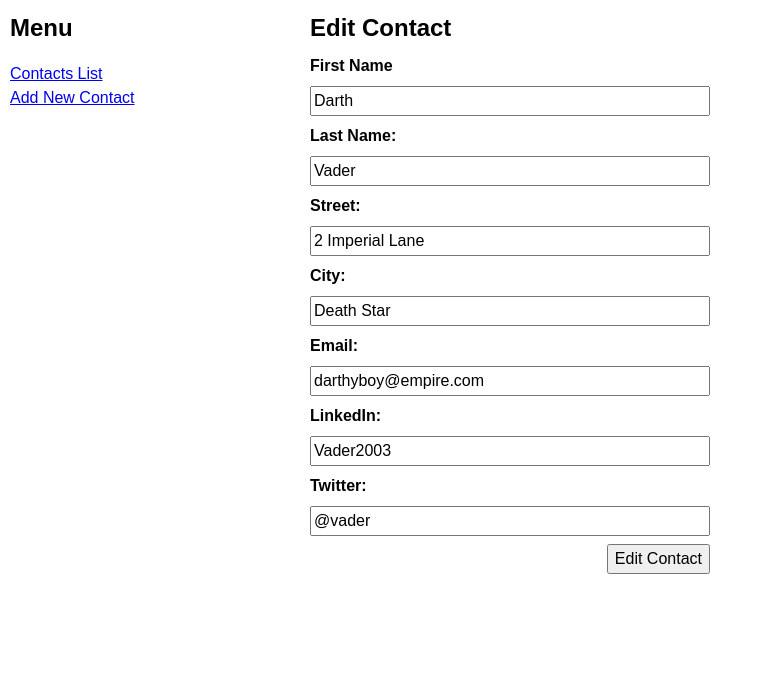
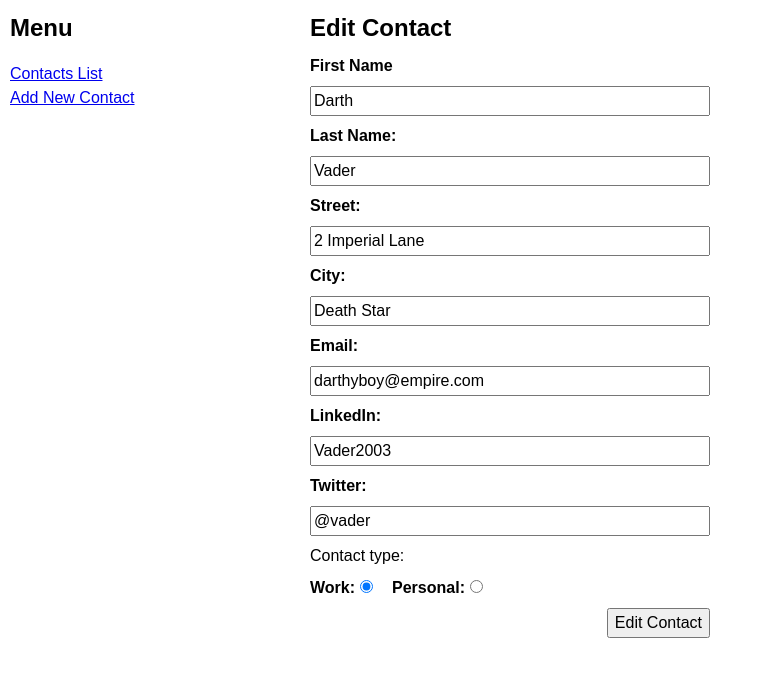
Before and after one commit to boolean-uk/react-address-book, a React (Create React App) app: page /contacts/edit/1 in a window 1280 px wide. Shown: the top 676 px of the page, without its empty margins (0-763 px from the left). Built offline with nearby package versions, Linux system fonts and the light colour scheme; data requests are answered from the project's data file.

Commit message:
user can now edit contact type + contact type displaying in ContactView

```diff
--- a/src/components/ContactsAdd.js
+++ b/src/components/ContactsAdd.js
@@ -100,7 +100,6 @@ function ContactsAdd({ setContacts, contacts }) {
         id="email"
         name="email"
         type="text"
-        required
         value={newContact.email}
         onChange={handleChange}
       />
@@ -110,7 +109,6 @@ function ContactsAdd({ setContacts, contacts }) {
         id="linkedIn"
         name="linkedIn"
         type="text"
-        required
         value={newContact.linkedIn}
         onChange={handleChange}
       />
@@ -120,7 +118,6 @@ function ContactsAdd({ setContacts, contacts }) {
         id="twitter"
         name="twitter"
         type="text"
-        required
         value={newContact.twitter}
         onChange={handleChange}
       />
--- a/src/components/ContactsEdit.js
+++ b/src/components/ContactsEdit.js
@@ -138,6 +138,35 @@ function ContactsEdit({ contacts, setContacts }) {
         onChange={handleChange}
       />
 
+      <p>Contact type:</p>
+      <div className="contact-type-form-control">
+        <label htmlFor="work">
+          Work:
+          <input
+            type="radio"
+            id="work"
+            name="type"
+            value="work"
+            checked={contact.type === "work"}
+            onChange={handleChange}
+            required
+          />
+        </label>
+
+        <label htmlFor="personal">
+          Personal:
+          <input
+            type="radio"
+            id="personal"
+            name="type"
+            value="personal"
+            checked={contact.type === "personal"}
+            onChange={handleChange}
+            required
+          />
+        </label>
+      </div>
+
       <div className="actions-section">
         <button className="button blue" type="submit">
           Edit Contact
--- a/src/components/ContactsView.js
+++ b/src/components/ContactsView.js
@@ -30,6 +30,7 @@ function ContactsView() {
     twitter,
     linkedIn,
     id: contactId,
+    type,
   } = contact;
 
   return (
@@ -55,6 +56,9 @@ function ContactsView() {
           {twitter ? twitter : "No Twitter handle provided"}
         </li>
       </ul>
+      <p>
+        <strong>Contact type:</strong> {type === "work" ? "Work" : "Personal"}
+      </p>
       <Link to={`/contacts/${contactId}/meetings`}>Meetings</Link>
     </div>
   );
```
